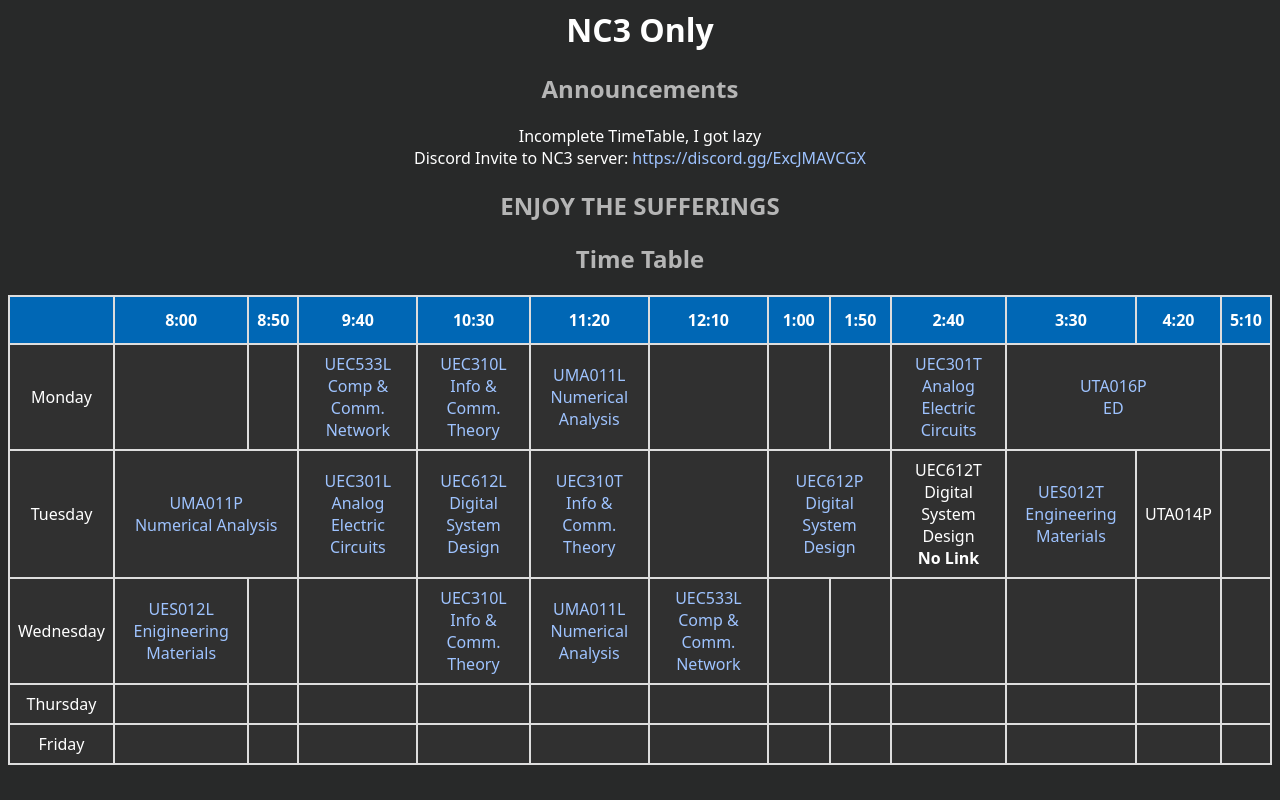
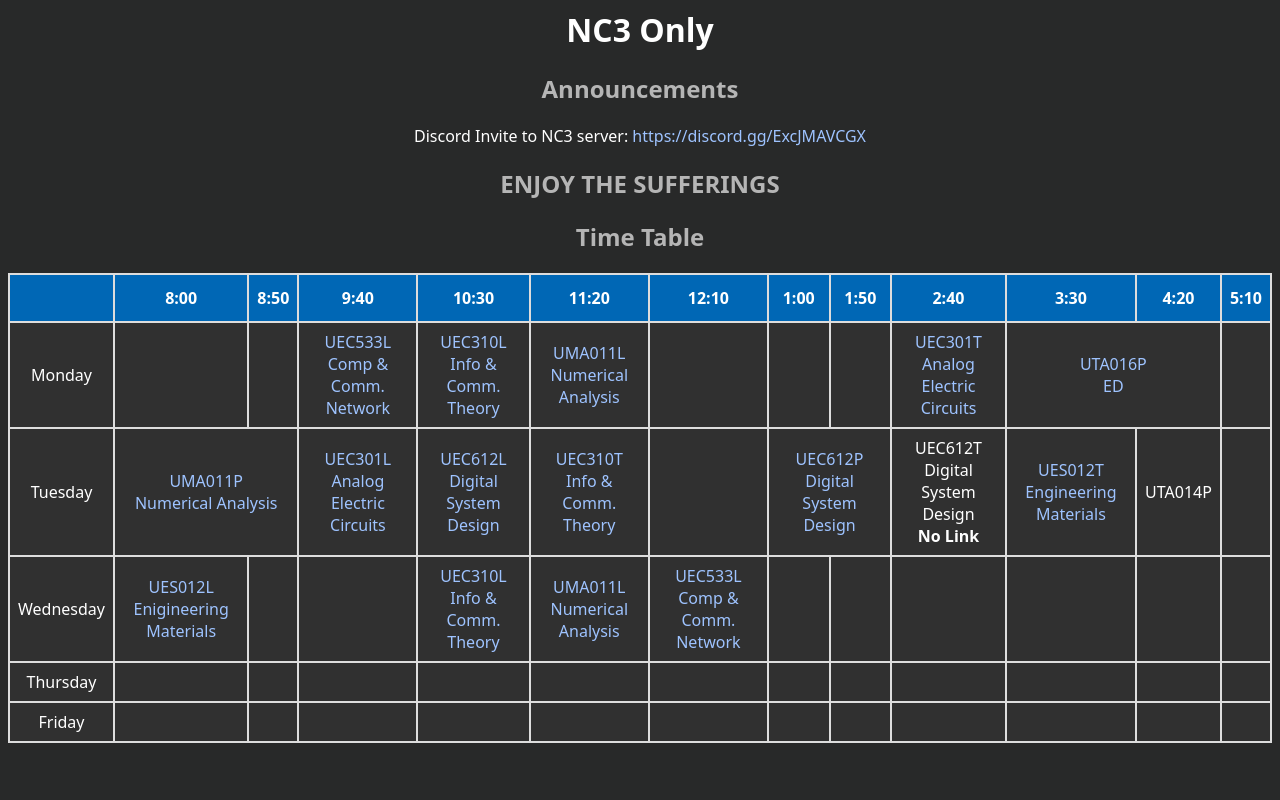
Before and after one commit to Pranshu1103/Timetable, a plain HTML site: page index.html in a window 1280 px wide. Drawn offline with Linux system fonts and the light colour scheme.

Commit message:
Update index.html

```diff
--- a/index.html
+++ b/index.html
@@ -6,7 +6,7 @@
   <body style="background-color:#282929;">
       <h1> NC3 Only </h1>
       <h2> Announcements </h2>
-      <p> Incomplete TimeTable, I got lazy <br> Discord Invite to NC3 server: <a href="https://discord.gg/ExcJMAVCGX"> https://discord.gg/ExcJMAVCGX </a></p>
+      <p> Discord Invite to NC3 server: <a href="https://discord.gg/ExcJMAVCGX"> https://discord.gg/ExcJMAVCGX </a></p>
       <h2> ENJOY THE SUFFERINGS </h2>
       <h2> Time Table </h2>
       <table id="timetable">
```
